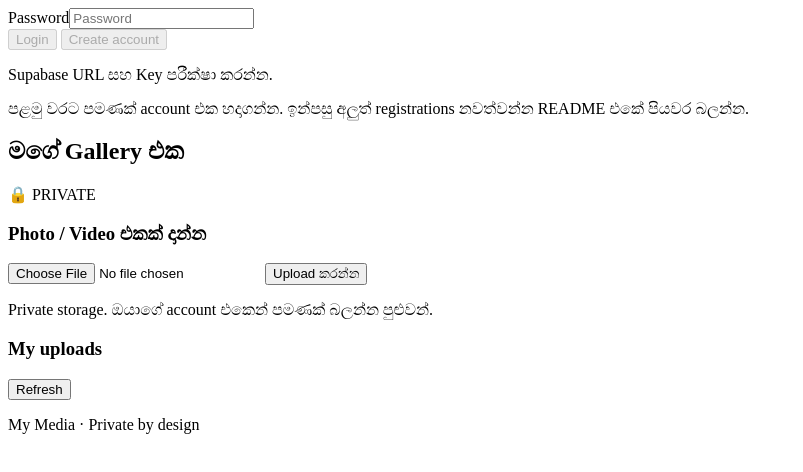
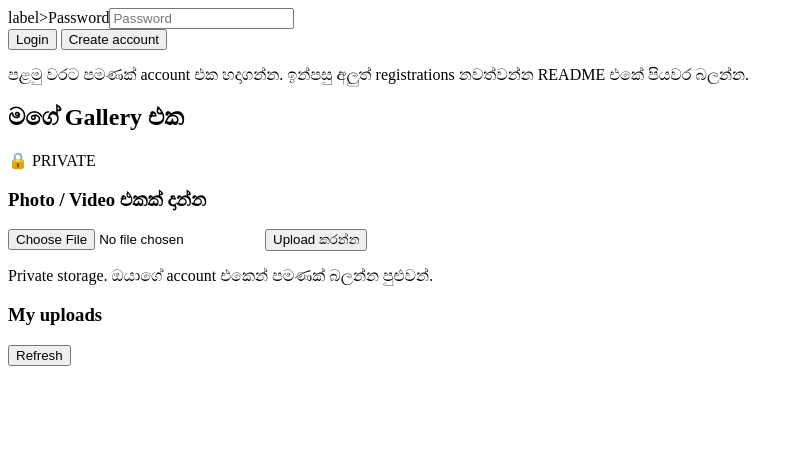
Before and after one commit to ranja750/my_media-, a plain HTML site: page index.html in a window 1280 px wide. Shown: the whole page, without its empty margins (0-803 px from the left). Drawn offline with Linux system fonts and the light colour scheme.

Commit message:
Update index.html

```diff
--- a/index.html
+++ b/index.html
@@ -1,4 +1,4 @@
-   <label>Password<input id="password" type="password" autocomplete="current-password" placeholder="Password"></label>
+label>Password<input id="password" type="password" autocomplete="current-password" placeholder="Password"></label>
       <div class="actions">
         <button id="loginBtn">Login</button>
         <button id="signupBtn" class="secondary">Create account</button>
@@ -23,9 +23,3 @@
       <section id="gallery" class="gallery"></section>
       <p id="galleryMessage" class="muted center"></p>
     </section>
-    <footer>My Media · Private by design</footer>
-  </main>
-  <script src="config.js"></script>
-  <script src="app.js"></script>
-</body>
-</html>
```
